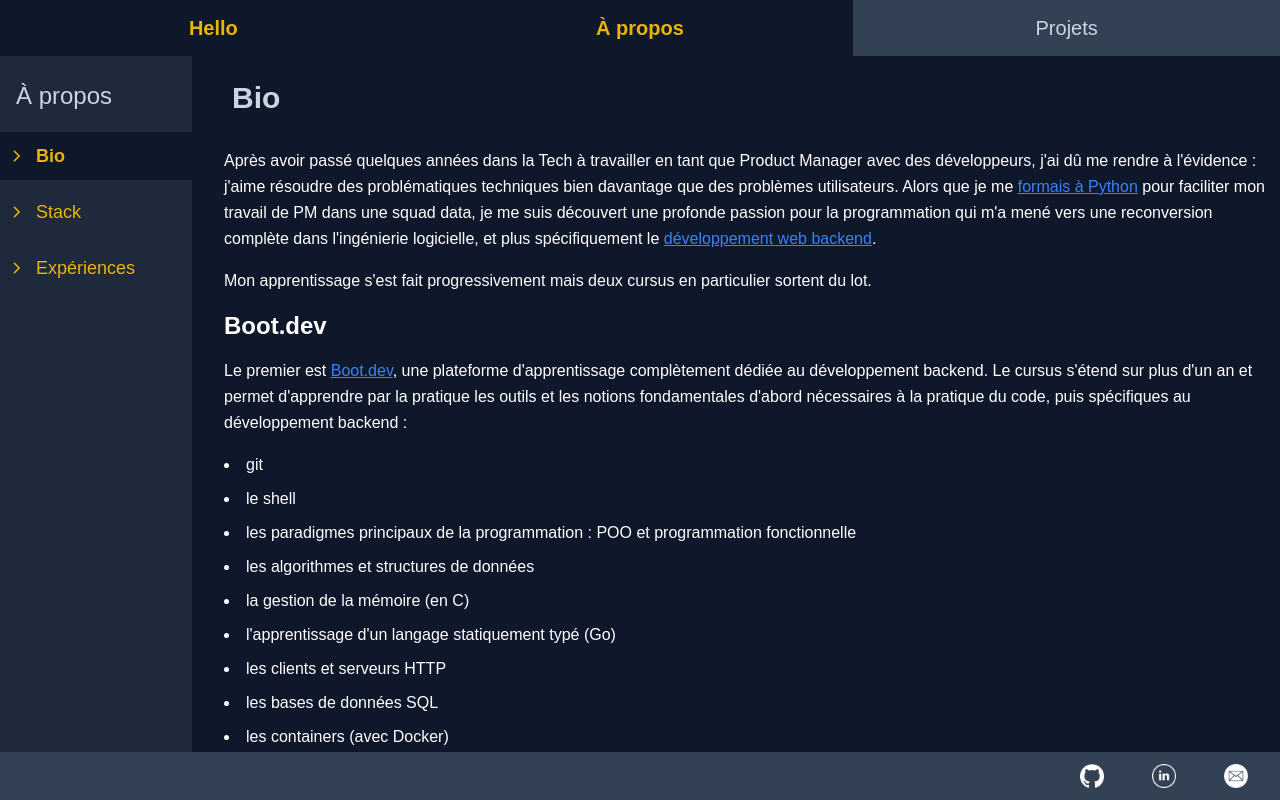
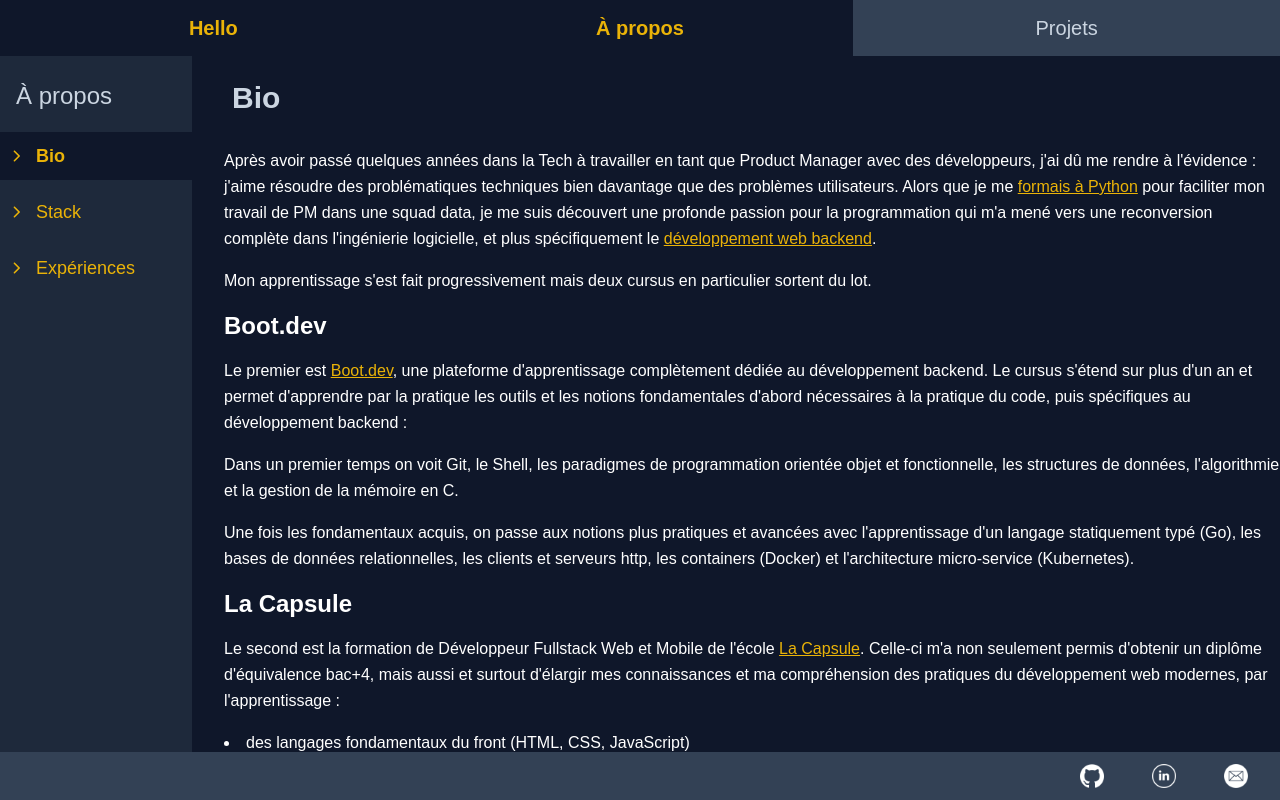
Before and after one commit to benKapl/portfolio-front, a Next.js app: page /about/bio in a window 1280 px wide. Built offline with nearby package versions, Linux system fonts and the light colour scheme.

Commit message:
changed text in bio

```diff
--- a/src/app/(content)/about/bio/page.js
+++ b/src/app/(content)/about/bio/page.js
@@ -10,7 +10,7 @@ export default function Bio() {
     const container = "bg-inherit flex-1 flex-col h-auto w-full justify-start items-start mx-4 w-[90%]"
     const titleStyle = "text-slate-300 font-bold"
     const content = "text-white m-4 space-y-4 leading-relaxed"
-    const descLinkStyle = "text-blue-500 underline"
+    const descLinkStyle = "text-yellow-500 underline"
 
     return (
         <section className={container}>
@@ -18,34 +18,43 @@ export default function Bio() {
             <h1 className={clsx(titleStyle, "text-3xl h-full")}>Bio</h1>
         </div>
         <div className={content}>
-                <p>Après avoir passé quelques années dans la Tech à travailler en tant que Product Manager avec des développeurs, j&apos;ai dû me rendre à l&apos;évidence : j&apos;aime résoudre des problématiques techniques bien davantage que des problèmes utilisateurs. Alors que je me <a href="https://www.docstring.fr/" className={descLinkStyle}>formais à Python</a> pour faciliter mon travail de PM dans une squad data, je me suis découvert une profonde passion pour la programmation qui m&apos;a mené vers une reconversion complète dans l&apos;ingénierie logicielle, et plus spécifiquement le <a href="https://blog.boot.dev/backend/why-i-prefer-backend/" className={descLinkStyle}>développement web backend</a>.</p>
+            <p>
+            Après avoir passé quelques années dans la Tech à travailler en tant que Product Manager avec des développeurs, j&apos;ai dû me rendre à l&apos;évidence : j&apos;aime résoudre des problématiques techniques bien davantage que des problèmes utilisateurs. Alors que je me <a href="https://www.docstring.fr/" className={`${descLinkStyle}`}>formais à Python</a> pour faciliter mon travail de PM dans une squad data, je me suis découvert une profonde passion pour la programmation qui m&apos;a mené vers une reconversion complète dans l&apos;ingénierie logicielle, et plus spécifiquement le <a href="https://blog.boot.dev/backend/why-i-prefer-backend/" className={`${descLinkStyle} text-white`}>développement web backend</a>.
+            </p>
 
-                <p>Mon apprentissage s&apos;est fait progressivement mais deux cursus en particulier sortent du lot.</p>
+            <p>
+            Mon apprentissage s&apos;est fait progressivement mais deux cursus en particulier sortent du lot.
+            </p>
 
             <h2 className="text-2xl font-semibold mt-6">Boot.dev</h2>
-                <p>Le premier est <a href="https://www.boot.dev/tracks/backend" className={descLinkStyle}>Boot.dev</a>, une plateforme d&apos;apprentissage complètement dédiée au développement backend. Le cursus s&apos;étend sur plus d&apos;un an et permet d&apos;apprendre par la pratique les outils et les notions fondamentales d&apos;abord nécessaires à la pratique du code, puis spécifiques au développement backend :</p>
-                <ul className="list-disc list-inside space-y-2">
-                    <li>git</li>
-                    <li>le shell</li>
-                    <li>les paradigmes principaux de la programmation : POO et programmation fonctionnelle</li>
-                    <li>les algorithmes et structures de données</li>
-                    <li>la gestion de la mémoire (en C)</li>
-                    <li>l&apos;apprentissage d&apos;un langage statiquement typé (Go)</li>
-                    <li>les clients et serveurs HTTP</li>
-                    <li>les bases de données SQL</li>
-                    <li>les containers (avec Docker)</li>
-                    <li>l&apos;architecture micro-services (Kubernetes)</li>
-                    <li>les serveurs de fichiers</li>
-                </ul>
+            <p>
+            Le premier est <a href="https://www.boot.dev/tracks/backend" className={`${descLinkStyle}`}>Boot.dev</a>, une plateforme d&apos;apprentissage complètement dédiée au développement backend. Le cursus s&apos;étend sur plus d&apos;un an et permet d&apos;apprendre par la pratique les outils et les notions fondamentales d&apos;abord nécessaires à la pratique du code, puis spécifiques au développement backend :
+            </p>
+
+            <p>
+            Dans un premier temps on voit Git, le Shell, les paradigmes de programmation orientée objet et fonctionnelle, les structures de données, l&apos;algorithmie et la gestion de la mémoire en C.
+            </p>
+            <p>
+            Une fois les fondamentaux acquis, on passe aux notions plus pratiques et avancées avec l&apos;apprentissage d&apos;un langage statiquement typé (Go), les bases de données relationnelles, les clients et serveurs http, les containers (Docker) et l&apos;architecture micro-service (Kubernetes).
+            </p>
 
             <h2 className="text-2xl font-semibold mt-6">La Capsule</h2>
-                <p>Le second est la formation de Développeur Fullstack Web et Mobile de l&apos;école <a href="https://lacapsule.academy" className={descLinkStyle}>La Capsule</a>. Celle-ci m&apos;a non seulement permis d&apos;obtenir un diplôme d&apos;équivalence bac+4, mais aussi et surtout d&apos;élargir mes connaissances et ma compréhension des pratiques du développement web modernes, par l&apos;apprentissage :</p>
+            <p>
+            Le second est la formation de Développeur Fullstack Web et Mobile de l&apos;école <a href="https://lacapsule.academy" className={`${descLinkStyle}`}>La Capsule</a>. Celle-ci m&apos;a non seulement permis d&apos;obtenir un diplôme d&apos;équivalence bac+4, mais aussi et surtout d&apos;élargir mes connaissances et ma compréhension des pratiques du développement web modernes, par l&apos;apprentissage :
+            </p>
             <ul className="list-disc list-inside space-y-2">
-                    <li>des langages fondamentaux du front (HTML, CSS, JavaScript)</li>
-                    <li>des frameworks, librairies, SGBD et outils modernes utilisés par les développeurs fullstack (React, Tailwind, NextJs, ExpressJs, React Native, MongoDB, Vercel)</li>
-                    <li>du travail collaboratif avec des développeurs, ayant mené à l&apos;aboutissement de <a href="https://github.com/benKapl/grimoire-frontend" className={descLinkStyle}>Grimoire</a>, un journal pour développeurs permettant d&apos;exécuter du code.</li>
+            <li>
+                des langages fondamentaux du front (HTML, CSS, JavaScript)
+            </li>
+            <li>
+                des frameworks, librairies, SGBD et outils modernes utilisés par les développeurs fullstack (React, Tailwind, NextJs, ExpressJs, React Native, MongoDB, Vercel)
+            </li>
+            <li>
+                du travail collaboratif avec des développeurs, ayant mené à l&apos;aboutissement de <a href="https://github.com/benKapl/grimoire-frontend" className={`${descLinkStyle}`}>Grimoire</a>, un journal pour développeurs permettant d&apos;exécuter du code.
+            </li>
             </ul>
         </div>
         </section>
+
     )
 }
```
Lines whose indentation alone changed are shown as unchanged.
